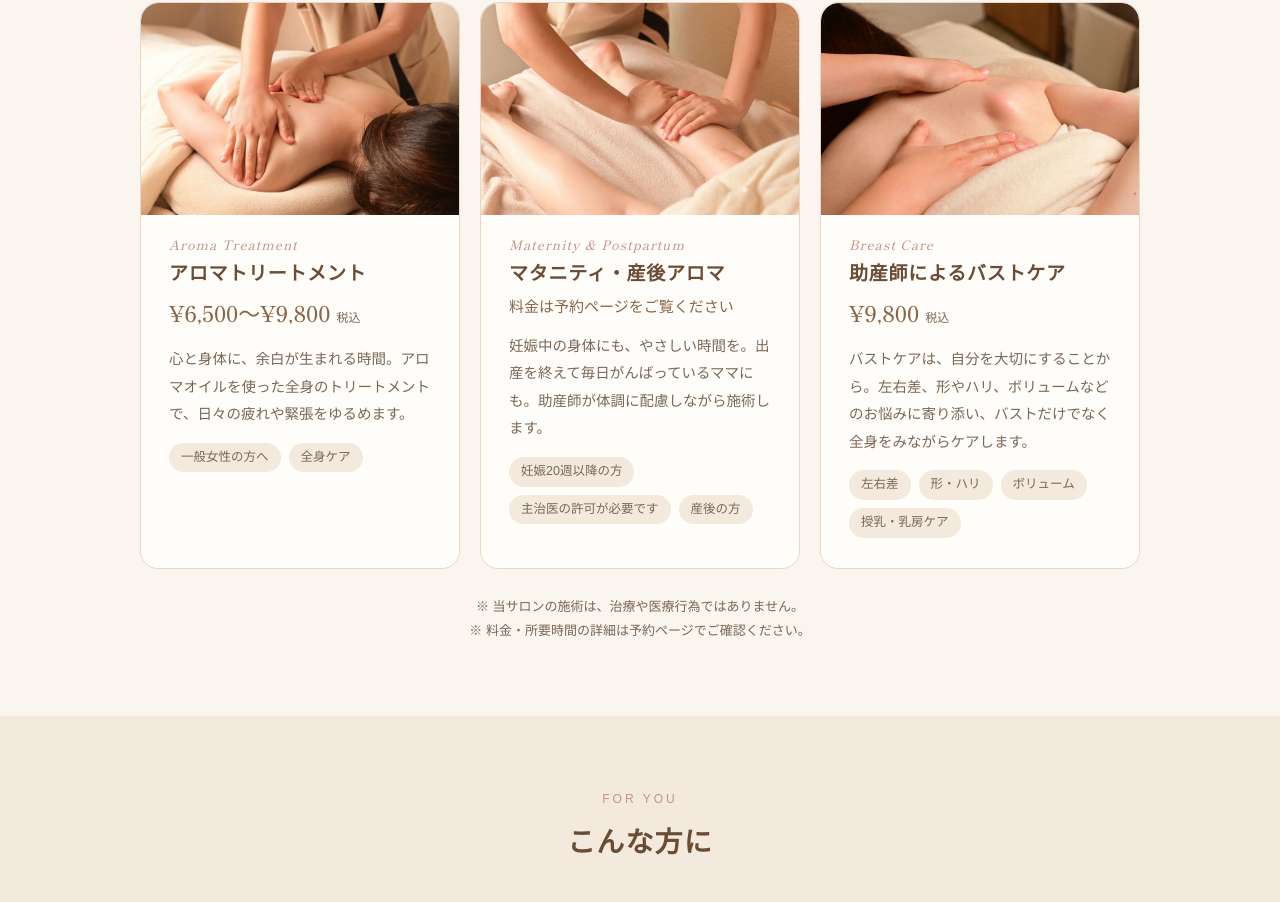
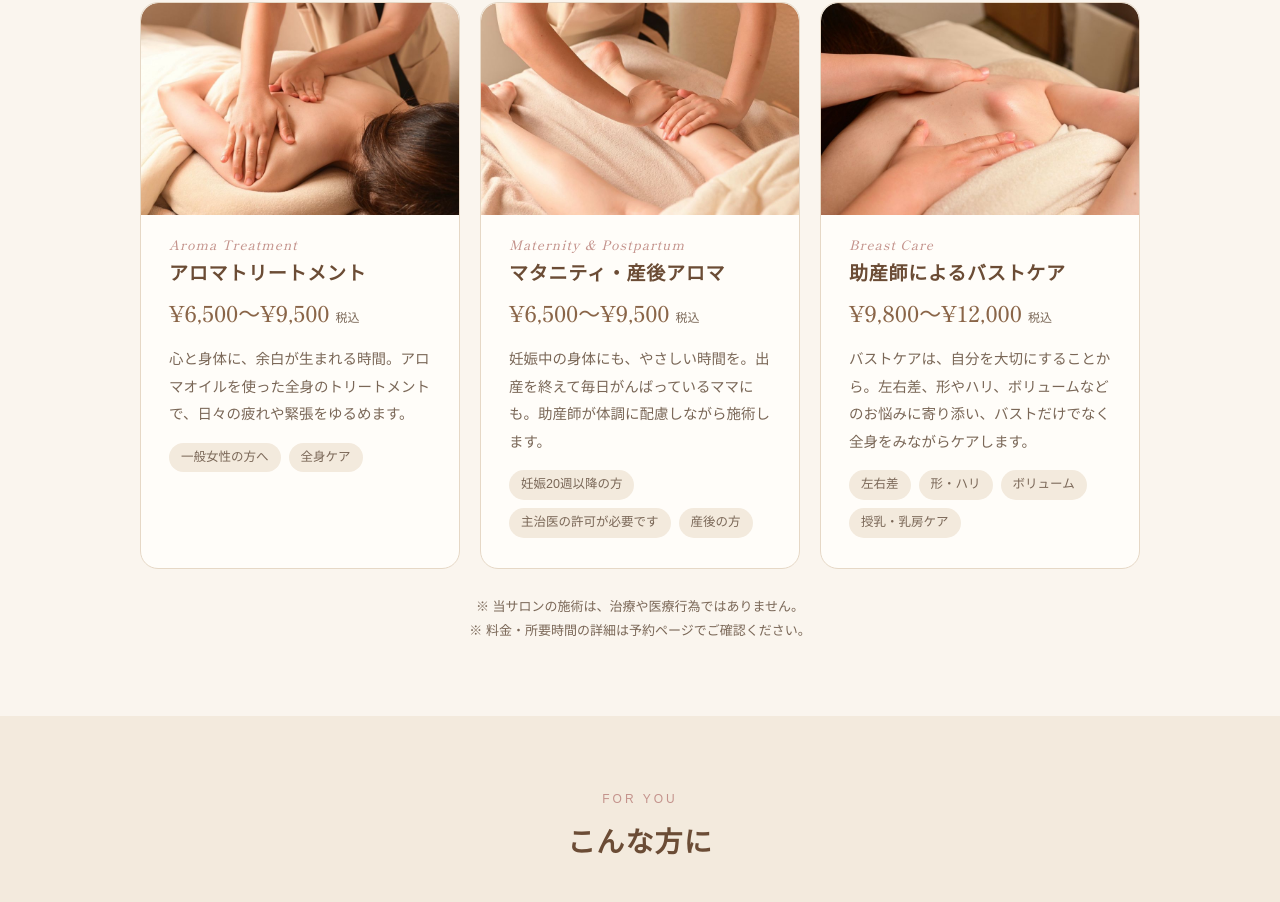
Before and after one commit to KINBOKANPA/oli-preview, a plain HTML site: page index.html in a window 1280 px wide. Shown: the part 1478-2380 px from the top of the page. Drawn offline with Linux system fonts and the light colour scheme; a web font is replaced by a local one.

Commit message:
Add files via upload

```diff
--- a/index.html
+++ b/index.html
@@ -157,6 +157,7 @@
   .profile-img { width: 100%; height: auto; aspect-ratio: 1; object-fit: cover; object-position: 48% center; border-radius: 50%; }
   .menu-img { width: calc(100% + 56px); height: auto; max-width: none; margin: -30px -28px 18px; aspect-ratio: 3 / 2; object-fit: cover; border-radius: var(--radius) var(--radius) 0 0; }
   .menu-item { overflow: hidden; }
+  .salon-note { margin-top: 32px; text-align: center; color: var(--brown-deep); font-family: "Shippori Mincho", serif; font-size: 16px; line-height: 2; }
   .gallery { display: grid; grid-template-columns: repeat(3, 1fr); gap: 16px; margin-bottom: 32px; }
   .gallery figure { margin: 0; }
   .gallery img { width: 100%; height: auto; aspect-ratio: 3 / 2; object-fit: cover; border-radius: 14px; }
@@ -232,7 +233,7 @@
           <img class="menu-img" src="images/aroma.jpg" width="900" height="600" loading="lazy" alt="背中のアロマトリートメントの様子">
           <div class="en">Aroma Treatment</div>
           <h3>アロマトリートメント</h3>
-          <div class="price">¥6,500〜¥9,800<small>税込</small></div>
+          <div class="price">¥6,500〜¥9,500<small>税込</small></div>
           <p>心と身体に、余白が生まれる時間。アロマオイルを使った全身のトリートメントで、日々の疲れや緊張をゆるめます。</p>
           <div class="tags"><span>一般女性の方へ</span><span>全身ケア</span></div>
         </div>
@@ -240,7 +241,7 @@
           <img class="menu-img" src="images/maternity.jpg" width="900" height="600" loading="lazy" alt="脚のアロマトリートメントの様子">
           <div class="en">Maternity &amp; Postpartum</div>
           <h3>マタニティ・産後アロマ</h3>
-          <div class="price" style="font-size:15px">料金は予約ページをご覧ください</div>
+          <div class="price">¥6,500〜¥9,500<small>税込</small></div>
           <p>妊娠中の身体にも、やさしい時間を。出産を終えて毎日がんばっているママにも。助産師が体調に配慮しながら施術します。</p>
           <div class="tags"><span>妊娠20週以降の方</span><span>主治医の許可が必要です</span><span>産後の方</span></div>
         </div>
@@ -248,7 +249,7 @@
           <img class="menu-img" src="images/breast.jpg" width="900" height="600" loading="lazy" alt="助産師によるデコルテ・バストケアの様子">
           <div class="en">Breast Care</div>
           <h3>助産師によるバストケア</h3>
-          <div class="price">¥9,800<small>税込</small></div>
+          <div class="price">¥9,800〜¥12,000<small>税込</small></div>
           <p>バストケアは、自分を大切にすることから。左右差、形やハリ、ボリュームなどのお悩みに寄り添い、バストだけでなく全身をみながらケアします。</p>
           <div class="tags"><span>左右差</span><span>形・ハリ</span><span>ボリューム</span><span>授乳・乳房ケア</span></div>
         </div>
@@ -279,7 +280,7 @@
           <div class="role">助産師 / セラピスト</div>
           <h3>秋山 麻梨江</h3>
           <p class="quote">毎日誰かのために頑張る女性が、自分自身を大切にできる場所をつくりたい。</p>
-          <p>現役の助産師として、妊娠・出産・産後の女性と関わってきました。からだも心も大きく変わる時期に、自分のことをいたわる時間を持てない方がたくさんいると感じ、サロンでの施術を始めました。施術歴は4年です。</p>
+          <p>現役の助産師として、妊娠・出産・産後の女性と関わってきました。からだも心も大きく変わる時期に、自分のことをいたわる時間を持てない方がたくさんいると感じ、サロンでの施術を始めました。産院での施術歴は4年です。</p>
           <p>産前産後の方はもちろん、すべての女性にとって、ほっとできる場所でありたいと思っています。</p>
         </div>
       </div>
@@ -304,6 +305,7 @@
         </dl>
         <iframe class="map" title="oli by anone の地図" src="https://www.google.com/maps?q=oli%20by%20anone%20%E9%82%A3%E8%A6%87%E5%B8%82%E9%95%B7%E7%94%B0&amp;output=embed" loading="lazy" referrerpolicy="no-referrer-when-downgrade"></iframe>
       </div>
+      <p class="salon-note">同じサロン内にて、アイメニューも取り扱っております。<br>美しさと健やかさを叶える女性専用サロンで、お待ちしております。</p>
     </div>
   </section>
 
```
